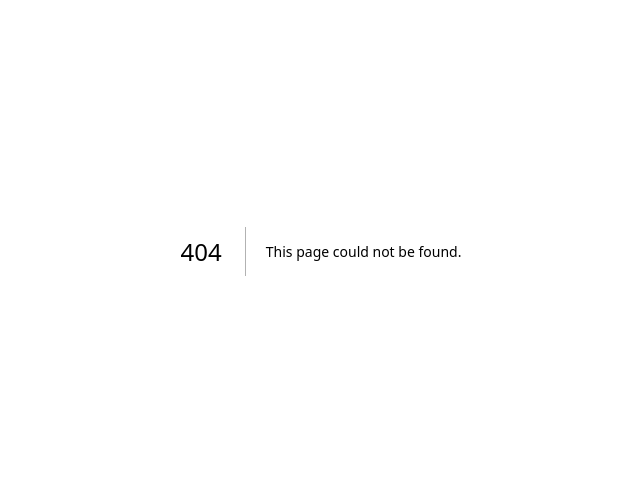
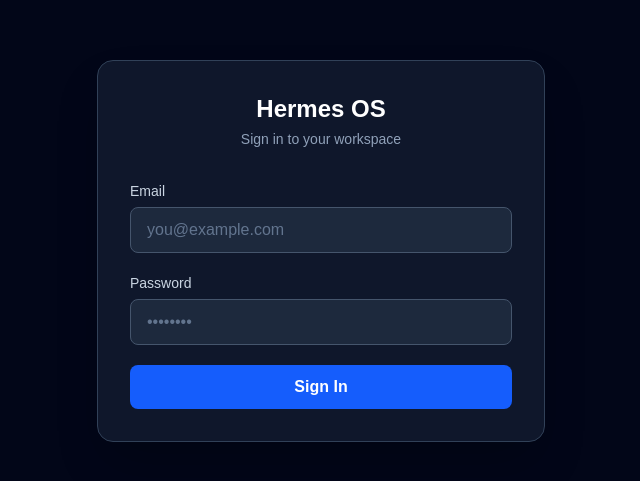
Before and after one commit to hpolen/hermes-os, a Next.js app: page /login in a window 1280 px wide. Before the commit this address had no page. Shown: the part 149-630 px from the top of the page, without its empty margins (319-959 px from the left). Built offline with nearby package versions, Linux system fonts and the light colour scheme; no server answers.

Commit message:
feat: add Firebase auth context and protected routes

```diff
--- /dev/null
+++ b/src/app/(auth)/layout.tsx
@@ -0,0 +1,3 @@
+export default function AuthLayout({ children }: { children: React.ReactNode }) {
+  return <>{children}</>
+}
--- /dev/null
+++ b/src/app/(auth)/login/page.tsx
@@ -0,0 +1,82 @@
+'use client'
+import { useState, FormEvent } from 'react'
+import { useRouter } from 'next/navigation'
+import { useAuth } from '@/contexts/AuthContext'
+
+export default function LoginPage() {
+  const { signIn } = useAuth()
+  const router = useRouter()
+  const [email, setEmail] = useState('')
+  const [password, setPassword] = useState('')
+  const [error, setError] = useState('')
+  const [loading, setLoading] = useState(false)
+
+  async function handleSubmit(e: FormEvent) {
+    e.preventDefault()
+    setError('')
+    setLoading(true)
+    try {
+      await signIn(email, password)
+      router.push('/')
+    } catch (err: unknown) {
+      setError(err instanceof Error ? err.message : 'Sign in failed')
+    } finally {
+      setLoading(false)
+    }
+  }
+
+  return (
+    <div className="min-h-screen flex items-center justify-center bg-slate-950">
+      <div className="bg-slate-900 border border-slate-700 rounded-2xl p-8 w-full max-w-md shadow-2xl">
+        <div className="mb-8 text-center">
+          <h1 className="text-2xl font-bold text-white mb-1">Hermes OS</h1>
+          <p className="text-slate-400 text-sm">Sign in to your workspace</p>
+        </div>
+
+        <form onSubmit={handleSubmit} className="space-y-5">
+          <div>
+            <label className="block text-sm font-medium text-slate-300 mb-1.5">
+              Email
+            </label>
+            <input
+              type="email"
+              required
+              value={email}
+              onChange={e => setEmail(e.target.value)}
+              className="w-full px-4 py-2.5 rounded-lg bg-slate-800 border border-slate-600 text-white placeholder-slate-500 focus:outline-none focus:ring-2 focus:ring-blue-500 focus:border-transparent transition"
+              placeholder="you@example.com"
+            />
+          </div>
+
+          <div>
+            <label className="block text-sm font-medium text-slate-300 mb-1.5">
+              Password
+            </label>
+            <input
+              type="password"
+              required
+              value={password}
+              onChange={e => setPassword(e.target.value)}
+              className="w-full px-4 py-2.5 rounded-lg bg-slate-800 border border-slate-600 text-white placeholder-slate-500 focus:outline-none focus:ring-2 focus:ring-blue-500 focus:border-transparent transition"
+              placeholder="••••••••"
+            />
+          </div>
+
+          {error && (
+            <div className="text-red-400 text-sm bg-red-950 border border-red-800 rounded-lg px-4 py-2.5">
+              {error}
+            </div>
+          )}
+
+          <button
+            type="submit"
+            disabled={loading}
+            className="w-full py-2.5 px-4 bg-blue-600 hover:bg-blue-500 disabled:opacity-50 disabled:cursor-not-allowed text-white font-semibold rounded-lg transition focus:outline-none focus:ring-2 focus:ring-blue-400"
+          >
+            {loading ? 'Signing in…' : 'Sign In'}
+          </button>
+        </form>
+      </div>
+    </div>
+  )
+}
--- a/src/app/layout.tsx
+++ b/src/app/layout.tsx
@@ -1,33 +1,36 @@
-import type { Metadata } from "next";
-import { Geist, Geist_Mono } from "next/font/google";
-import "./globals.css";
+import type { Metadata } from 'next'
+import { Geist, Geist_Mono } from 'next/font/google'
+import './globals.css'
+import { AuthProvider } from '@/contexts/AuthContext'
 
 const geistSans = Geist({
-  variable: "--font-geist-sans",
-  subsets: ["latin"],
-});
+  variable: '--font-geist-sans',
+  subsets: ['latin'],
+})
 
 const geistMono = Geist_Mono({
-  variable: "--font-geist-mono",
-  subsets: ["latin"],
-});
+  variable: '--font-geist-mono',
+  subsets: ['latin'],
+})
 
 export const metadata: Metadata = {
-  title: "Create Next App",
-  description: "Generated by create next app",
-};
+  title: 'Hermes OS',
+  description: 'AI-powered operating system for project management',
+}
 
 export default function RootLayout({
   children,
 }: Readonly<{
-  children: React.ReactNode;
+  children: React.ReactNode
 }>) {
   return (
     <html
       lang="en"
       className={`${geistSans.variable} ${geistMono.variable} h-full antialiased`}
     >
-      <body className="min-h-full flex flex-col">{children}</body>
+      <body className="min-h-full flex flex-col">
+        <AuthProvider>{children}</AuthProvider>
+      </body>
     </html>
-  );
+  )
 }
--- /dev/null
+++ b/src/components/auth/ProtectedRoute.tsx
@@ -0,0 +1,24 @@
+'use client'
+import { useEffect } from 'react'
+import { useRouter } from 'next/navigation'
+import { useAuth } from '@/contexts/AuthContext'
+
+export function ProtectedRoute({ children }: { children: React.ReactNode }) {
+  const { user, loading } = useAuth()
+  const router = useRouter()
+
+  useEffect(() => {
+    if (!loading && !user) router.push('/login')
+  }, [user, loading, router])
+
+  if (loading)
+    return (
+      <div className="min-h-screen flex items-center justify-center">
+        <div className="text-muted-foreground">Loading...</div>
+      </div>
+    )
+
+  if (!user) return null
+
+  return <>{children}</>
+}
--- /dev/null
+++ b/src/contexts/AuthContext.tsx
@@ -0,0 +1,45 @@
+'use client'
+import { createContext, useContext, useEffect, useState } from 'react'
+import {
+  User,
+  onAuthStateChanged,
+  signInWithEmailAndPassword,
+  signOut as firebaseSignOut,
+} from 'firebase/auth'
+import { auth } from '@/lib/firebase/config'
+
+interface AuthContextType {
+  user: User | null
+  loading: boolean
+  signIn: (email: string, password: string) => Promise<void>
+  signOut: () => Promise<void>
+}
+
+const AuthContext = createContext<AuthContextType>({} as AuthContextType)
+
+export function AuthProvider({ children }: { children: React.ReactNode }) {
+  const [user, setUser] = useState<User | null>(null)
+  const [loading, setLoading] = useState(true)
+
+  useEffect(() => {
+    return onAuthStateChanged(auth, u => {
+      setUser(u)
+      setLoading(false)
+    })
+  }, [])
+
+  return (
+    <AuthContext.Provider
+      value={{
+        user,
+        loading,
+        signIn: (e, p) => signInWithEmailAndPassword(auth, e, p).then(() => {}),
+        signOut: () => firebaseSignOut(auth),
+      }}
+    >
+      {children}
+    </AuthContext.Provider>
+  )
+}
+
+export const useAuth = () => useContext(AuthContext)
```
